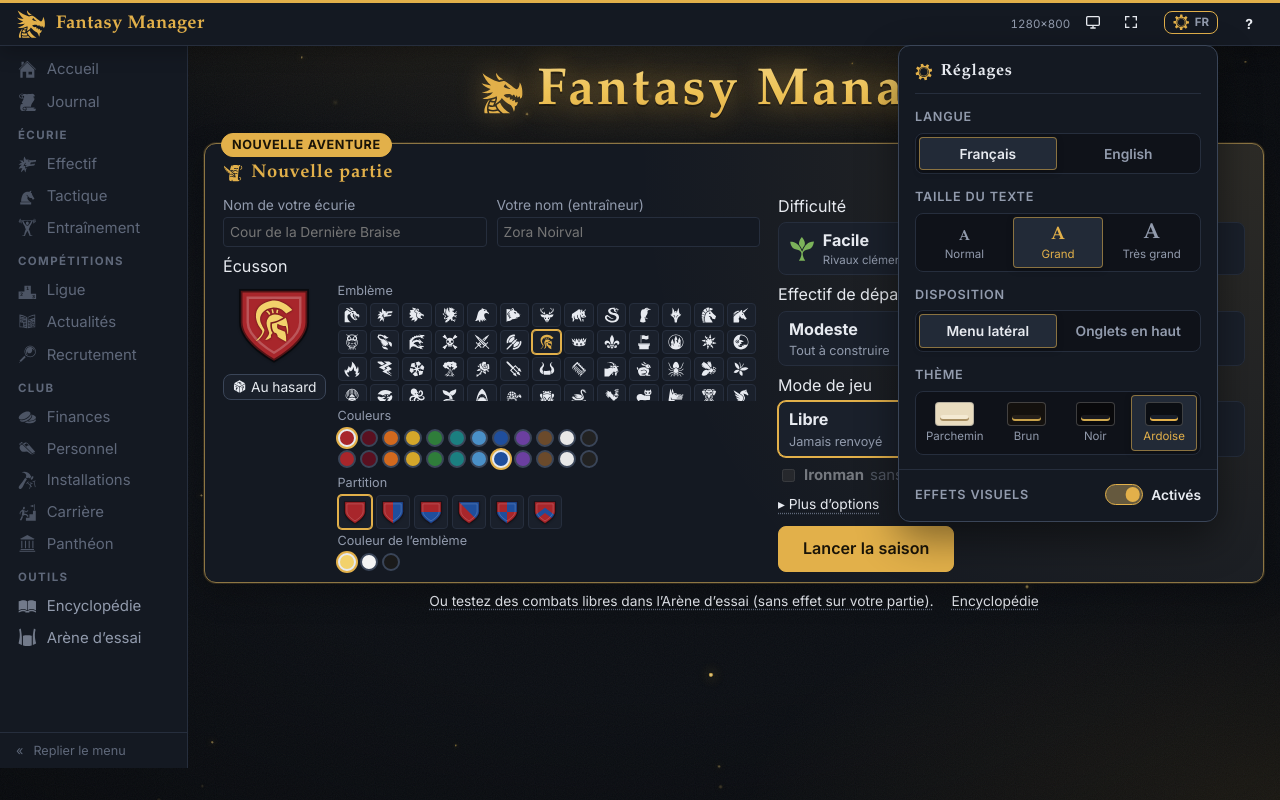
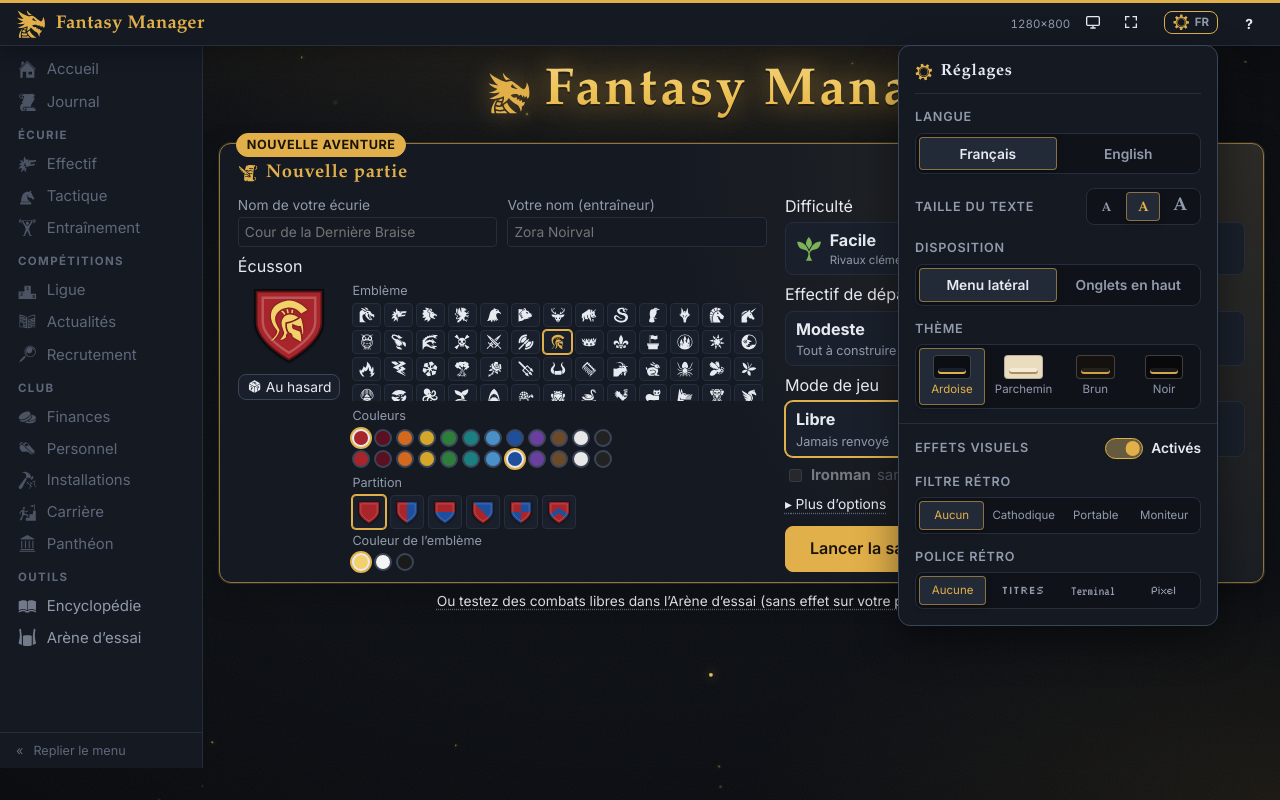
Before and after one commit to PannacottaFactory/fantasymanager, a React (Vite) app: page / in a window 1280 px wide. Both pictures are taken after a click on the button "FR". Built offline with nearby package versions, Linux system fonts and the light colour scheme; a web font is replaced by a local one.

Commit message:
Retro look: screen filters (CRT, handheld, amber monitor) and retro fonts as separate settings
Compact text-size row, slate first among themes, sidebar widens with the text size so badges stay inside.

Co-Authored-By: Claude Opus 5.5 <noreply@anthropic.com>

```diff
--- a/package.json
+++ b/package.json
@@ -35,7 +35,10 @@
   },
   "dependencies": {
     "@fontsource/inter": "^5.3.0",
+    "@fontsource/pixelify-sans": "^5.3.0",
+    "@fontsource/silkscreen": "^5.3.0",
     "@fontsource/spectral-sc": "^5.3.0",
+    "@fontsource/vt323": "^5.3.0",
     "idb": "^8.0.4",
     "react": "^19.3.1",
     "react-dom": "^19.3.1",
--- a/src/ui/App.tsx
+++ b/src/ui/App.tsx
@@ -160,7 +160,7 @@ function ClubIdentity({ game }: { game: GameState }) {
 
 export function App() {
   const { t } = useT();
-  const { lang, theme, textSize, effects, layout } = useSettings();
+  const { lang, theme, textSize, effects, layout, retro, retroFont } = useSettings();
   const { ready, game, screen, viewing, saveError, replaying, intro, launch } = useGame();
   useFirstStepsTracker();
   const { init, setScreen, viewReport } = useGame.getState();
@@ -201,6 +201,12 @@ export function App() {
   useEffect(() => {
     document.documentElement.dataset.effects = effects;
   }, [effects]);
+  useEffect(() => {
+    document.documentElement.dataset.retro = retro;
+  }, [retro]);
+  useEffect(() => {
+    document.documentElement.dataset.retroFont = retroFont;
+  }, [retroFont]);
   useEffect(() => {
     document.documentElement.style.setProperty('--text-scale', String(TEXT_SCALE[textSize]));
   }, [textSize]);
--- a/src/ui/components/SettingsMenu.tsx
+++ b/src/ui/components/SettingsMenu.tsx
@@ -4,14 +4,14 @@
  */
 import { useEffect, useRef, useState } from 'react';
 import { LANGS } from '../../core/i18n.ts';
-import { LAYOUTS, TEXT_SIZES, THEMES, useSettings, useT } from '../i18n/index.ts';
+import { LAYOUTS, RETRO_FILTERS, RETRO_FONTS, TEXT_SIZES, THEMES, useSettings, useT } from '../i18n/index.ts';
 import type { StringKey } from '../i18n/strings.ts';
 import { UiIcon } from '../icons/Icon.tsx';
 import { play, SOUND_ENABLED } from '../sound/sfx.ts';
 
 export function SettingsMenu() {
   const { t } = useT();
-  const { lang, setLang, theme, setTheme, textSize, setTextSize, effects, setEffects, volume, setVolume, layout, setLayout } = useSettings();
+  const { lang, setLang, theme, setTheme, textSize, setTextSize, effects, setEffects, volume, setVolume, layout, setLayout, retro, setRetro, retroFont, setRetroFont } = useSettings();
   // Volume before muting, to come back to it.
   const before = useRef(volume || 0.5);
   const [open, setOpen] = useState(false);
@@ -49,13 +49,12 @@ export function SettingsMenu() {
               ))}
             </div>
           </div>
-          <div className="settings-block">
+          <div className="settings-line">
             <span className="settings-label">{t('settings.text')}</span>
-            <div className="opt-seg text-sizes" role="radiogroup">
+            <div className="opt-seg text-sizes" role="radiogroup" aria-label={t('settings.text')}>
               {TEXT_SIZES.map((s, i) => (
                 <button key={s} className={s === textSize ? 'on' : ''} onClick={() => setTextSize(s)} role="radio" aria-checked={s === textSize} title={t(`text.${s}` as StringKey)}>
-                  <span className="ts-a" style={{ fontSize: `${0.9 + i * 0.22}rem` }}>A</span>
-                  <small>{t(`text.short.${s}` as StringKey)}</small>
+                  <span className={`ts-a s${i}`}>A</span>
                 </button>
               ))}
             </div>
@@ -94,6 +93,26 @@ export function SettingsMenu() {
               <i />
               <span>{t(effects === 'full' ? 'settings.on' : 'settings.off')}</span>
             </button>
+          </div>
+          <div className="settings-block">
+            <span className="settings-label">{t('settings.retro')}</span>
+            <div className="opt-seg retro-opts" role="radiogroup" aria-label={t('settings.retro')}>
+              {RETRO_FILTERS.map((f) => (
+                <button key={f} className={f === retro ? 'on' : ''} onClick={() => setRetro(f)} role="radio" aria-checked={f === retro} title={f === 'off' ? undefined : t(`retro.tip.${f}` as StringKey)}>
+                  <small>{t(`retro.${f}` as StringKey)}</small>
+                </button>
+              ))}
+            </div>
+          </div>
+          <div className="settings-block">
+            <span className="settings-label">{t('settings.retroFont')}</span>
+            <div className="opt-seg retro-opts" role="radiogroup" aria-label={t('settings.retroFont')}>
+              {RETRO_FONTS.map((f) => (
+                <button key={f} className={`rf-${f} ${f === retroFont ? 'on' : ''}`} onClick={() => setRetroFont(f)} role="radio" aria-checked={f === retroFont} title={f === 'off' ? undefined : t(`retroFont.tip.${f}` as StringKey)}>
+                  <small>{t(`retroFont.${f}` as StringKey)}</small>
+                </button>
+              ))}
+            </div>
           </div>
           {SOUND_ENABLED && (
           <div className="settings-line">
--- a/src/ui/i18n/index.ts
+++ b/src/ui/i18n/index.ts
@@ -8,7 +8,7 @@ import { fill } from '../../core/text.ts';
 import { en, fr, type StringKey } from './strings.ts';
 
 export type Theme = 'night' | 'dark' | 'parchment' | 'slate';
-export const THEMES: Theme[] = ['parchment', 'dark', 'night', 'slate'];
+export const THEMES: Theme[] = ['slate', 'parchment', 'dark', 'night'];
 /** Where the navigation sits: a sidebar on the left (manager-game style, default) or tabs in the top bar. */
 export type Layout = 'side' | 'top';
 export const LAYOUTS: Layout[] = ['side', 'top'];
@@ -40,6 +40,14 @@ function write(key: string, value: string) {
 export type EffectsLevel = 'full' | 'reduced';
 const EFFECTS_KEY = 'fm.effects';
 const VOLUME_KEY = 'fm.volume';
+const RETRO_KEY = 'fm.retro';
+const RETRO_FONT_KEY = 'fm.retroFont';
+/** Screen filters: none, cathode-ray tube, handheld LCD (pixel grid, green cast), monochrome amber monitor. */
+export type RetroFilter = 'off' | 'crt' | 'lcd' | 'amber';
+export const RETRO_FILTERS: RetroFilter[] = ['off', 'crt', 'lcd', 'amber'];
+/** Retro fonts: none, pixel titles only (body stays readable), terminal everywhere, pixel everywhere. */
+export type RetroFont = 'off' | 'titles' | 'terminal' | 'pixel';
+export const RETRO_FONTS: RetroFont[] = ['off', 'titles', 'terminal', 'pixel'];
 const systemReduced = () => {
   try {
     return window.matchMedia('(prefers-reduced-motion: reduce)').matches;
@@ -63,6 +71,12 @@ interface SettingsState {
   setTextSize: (t: TextSize) => void;
   layout: Layout;
   setLayout: (l: Layout) => void;
+  /** Retro screen filter imitating an old machine (square corners, hard shadows, scanlines or pixel grid…). */
+  retro: RetroFilter;
+  setRetro: (f: RetroFilter) => void;
+  /** Retro font, independent of the filter. */
+  retroFont: RetroFont;
+  setRetroFont: (f: RetroFont) => void;
 }
 
 export const useSettings = create<SettingsState>()((set) => ({
@@ -102,6 +116,23 @@ export const useSettings = create<SettingsState>()((set) => ({
   setEffects: (effects) => {
     write(EFFECTS_KEY, effects);
     set({ effects });
+  },
+  retro: (() => {
+    const v = read(RETRO_KEY);
+    // 'on' = the first test version (one switch): its CRT look.
+    return v === 'on' ? 'crt' : RETRO_FILTERS.includes(v as RetroFilter) ? (v as RetroFilter) : 'off';
+  })(),
+  setRetro: (retro) => {
+    write(RETRO_KEY, retro);
+    set({ retro });
+  },
+  retroFont: (() => {
+    const v = read(RETRO_FONT_KEY);
+    return RETRO_FONTS.includes(v as RetroFont) ? (v as RetroFont) : 'off';
+  })(),
+  setRetroFont: (retroFont) => {
+    write(RETRO_FONT_KEY, retroFont);
+    set({ retroFont });
   },
   volume: (() => {
     const v = Number(read(VOLUME_KEY));
--- a/src/ui/i18n/strings.ts
+++ b/src/ui/i18n/strings.ts
@@ -1995,6 +1995,22 @@ export const en = {
   'settings.lang': 'Language',
   'settings.text': 'Text size',
   'settings.effects': 'Visual effects',
+  'settings.retro': 'Retro filter',
+  'settings.retroFont': 'Retro font',
+  'retro.off': 'None',
+  'retro.crt': 'CRT',
+  'retro.lcd': 'Handheld',
+  'retro.amber': 'Monitor',
+  'retro.tip.crt': 'Cathode-ray TV: scanlines, darker edges',
+  'retro.tip.lcd': 'Handheld console: visible pixel grid, green screen',
+  'retro.tip.amber': 'Old amber monochrome monitor',
+  'retroFont.off': 'None',
+  'retroFont.titles': 'Titles',
+  'retroFont.terminal': 'Terminal',
+  'retroFont.pixel': 'Pixel',
+  'retroFont.tip.titles': 'Pixel titles, body text unchanged (most readable)',
+  'retroFont.tip.terminal': 'Terminal font everywhere',
+  'retroFont.tip.pixel': 'Pixel font everywhere',
   'settings.theme': 'Theme',
   'settings.on': 'On',
   'settings.off': 'Off',
@@ -4173,6 +4189,22 @@ export const fr: Record<StringKey, string> = {
   'settings.lang': 'Langue',
   'settings.text': 'Taille du texte',
   'settings.effects': 'Effets visuels',
+  'settings.retro': 'Filtre rétro',
+  'settings.retroFont': 'Police rétro',
+  'retro.off': 'Aucun',
+  'retro.crt': 'Cathodique',
+  'retro.lcd': 'Portable',
+  'retro.amber': 'Moniteur',
+  'retro.tip.crt': 'Téléviseur cathodique : lignes de balayage, bords assombris',
+  'retro.tip.lcd': 'Console portable : grille de pixels visible, écran vert',
+  'retro.tip.amber': 'Vieux moniteur monochrome ambre',
+  'retroFont.off': 'Aucune',
+  'retroFont.titles': 'Titres',
+  'retroFont.terminal': 'Terminal',
+  'retroFont.pixel': 'Pixel',
+  'retroFont.tip.titles': 'Titres en pixels, texte courant inchangé (le plus lisible)',
+  'retroFont.tip.terminal': 'Police de terminal partout',
+  'retroFont.tip.pixel': 'Police pixel partout',
   'settings.theme': 'Thème',
   'settings.on': 'Activés',
   'settings.off': 'Coupés',
--- a/src/ui/main.tsx
+++ b/src/ui/main.tsx
@@ -8,6 +8,12 @@ import '@fontsource/inter/700.css';
 import '@fontsource/spectral-sc/500.css';
 import '@fontsource/spectral-sc/600.css';
 import '@fontsource/spectral-sc/700.css';
+import '@fontsource/pixelify-sans/400.css';
+import '@fontsource/pixelify-sans/600.css';
+import '@fontsource/pixelify-sans/700.css';
+import '@fontsource/vt323/400.css';
+import '@fontsource/silkscreen/400.css';
+import '@fontsource/silkscreen/700.css';
 import './styles.css';
 
 createRoot(document.getElementById('root')!).render(
```
Also changed, not shown: src/ui/styles.css, 2 other files (tests, documents, lock files or other folders).
